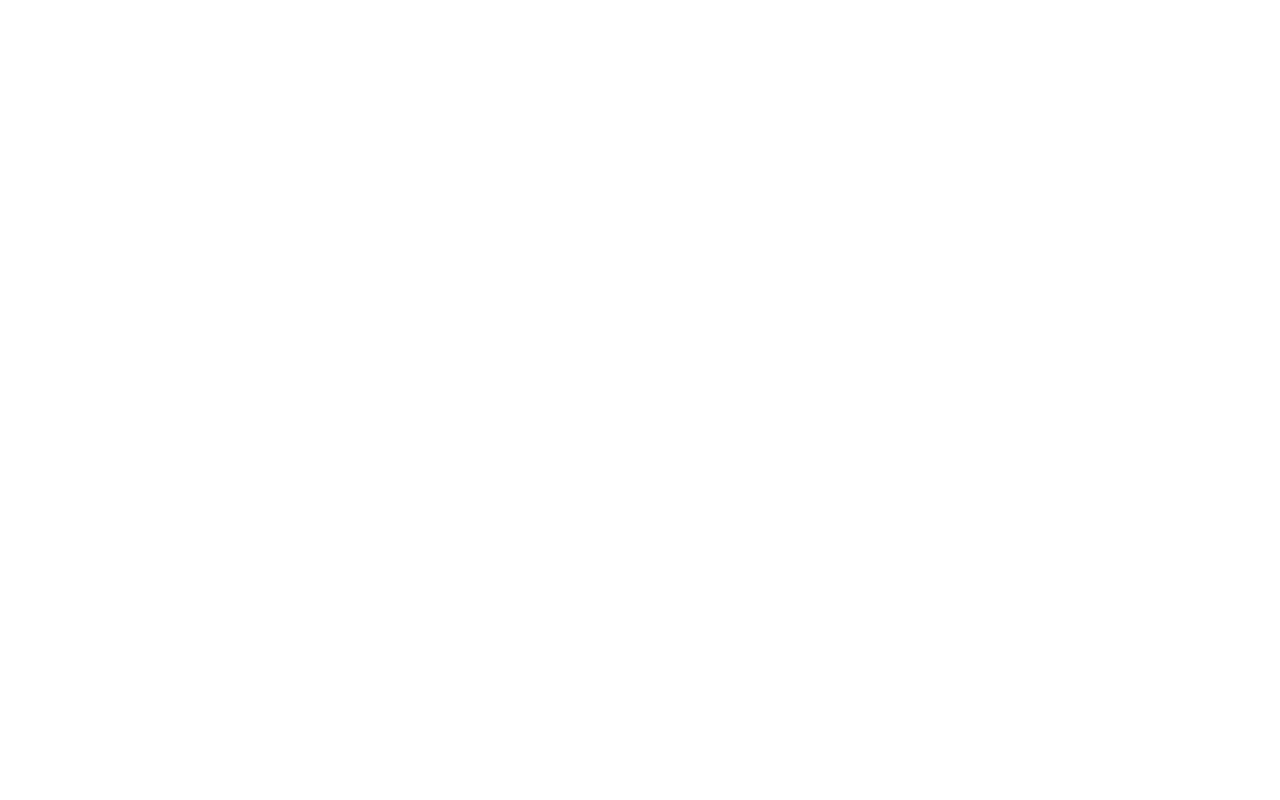
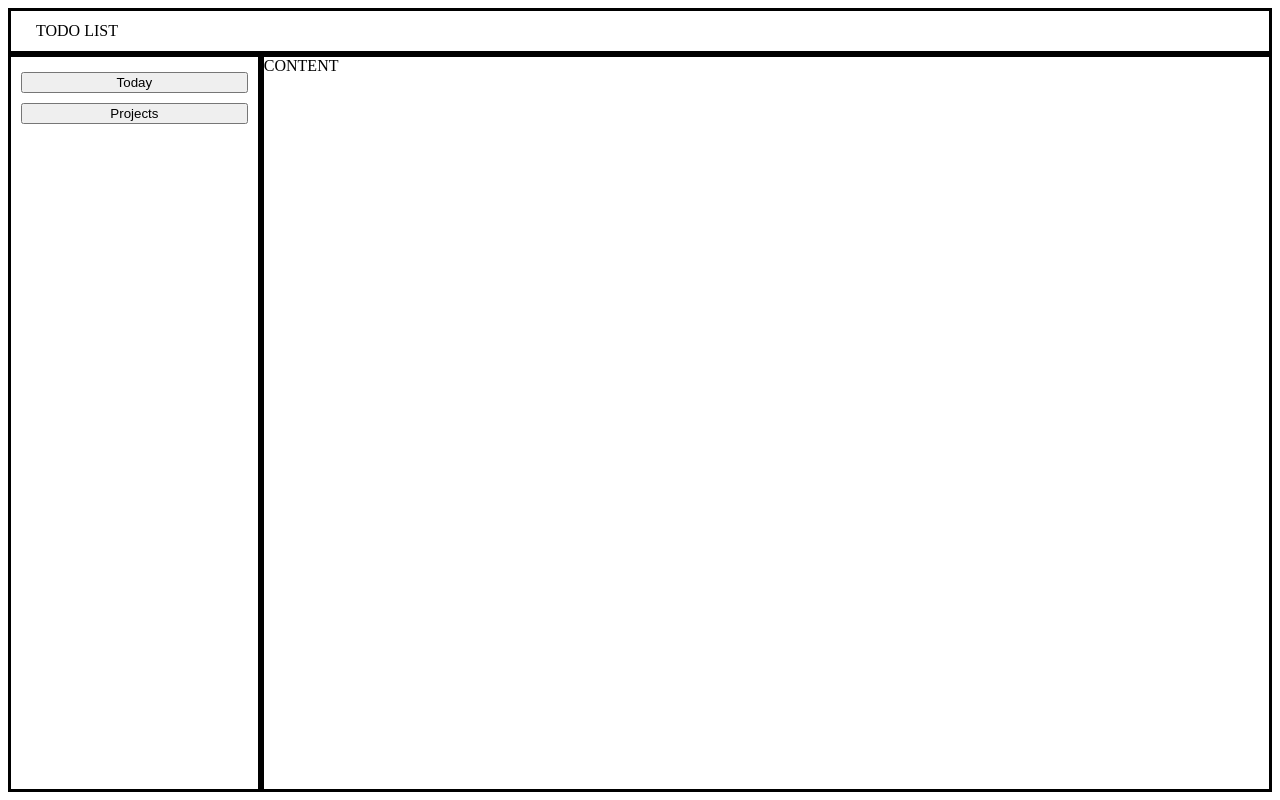
Before and after one commit to Duh-Shawn/to-do, a website: page dist/index.html in a window 1280 px wide. Drawn offline with Linux system fonts and the light colour scheme.

Commit message:
Start styles

```diff
--- a/src/style.css
+++ b/src/style.css
@@ -0,0 +1,32 @@
+header,
+.sidebar,
+.content{
+    border: solid;
+}
+
+body{
+    height: 98vh;
+}
+
+.wrapper{
+    height: 100%;
+    display: grid;
+    grid-template-columns: 1fr 4fr;
+    grid-template-rows: 0.5fr 8fr;
+}
+
+header{
+    grid-column: 1 / 3;
+    display: flex;
+    align-items: center;
+    padding-left: 25px;
+}
+
+.sidebar{
+    padding-top: 15px;
+    padding-left: 10px;
+    padding-right: 10px;
+    display: flex;
+    flex-direction: column;
+    gap: 10px;
+}
```
Also changed, not shown: dist/index.html.
